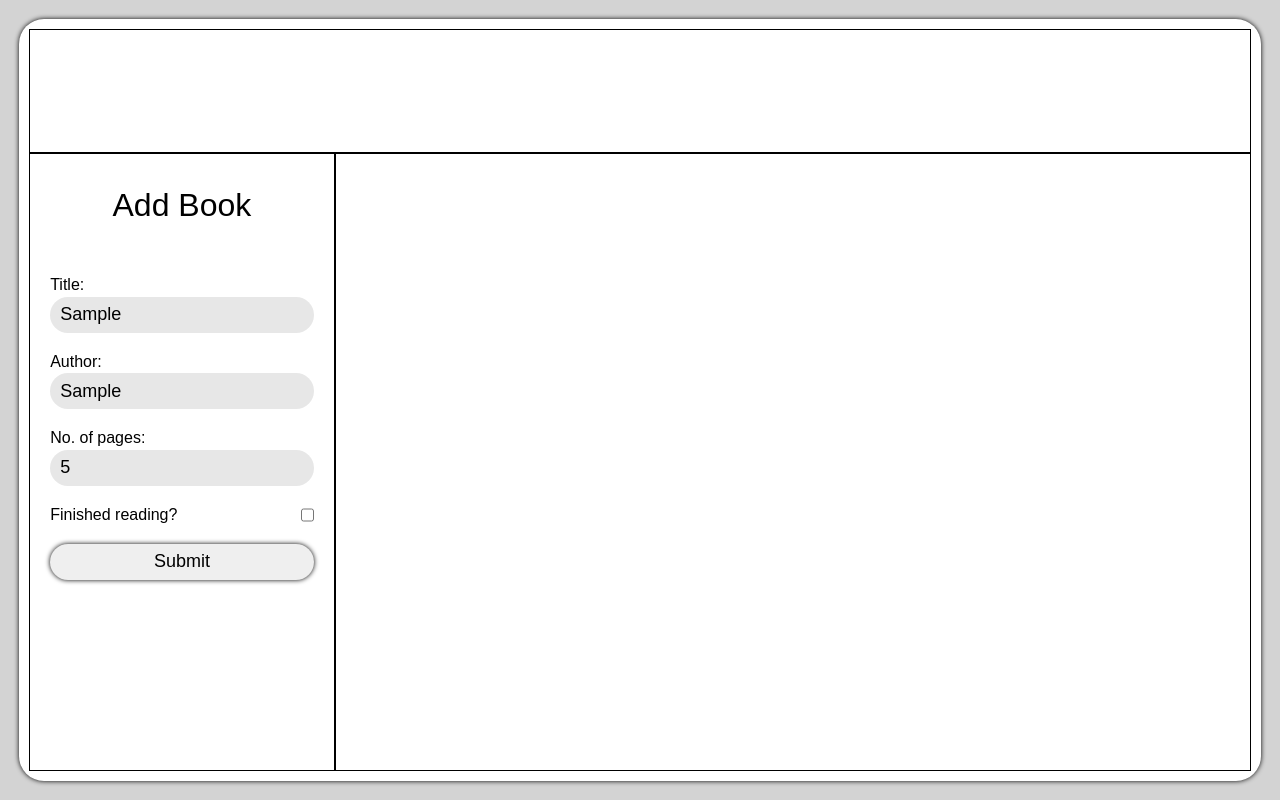
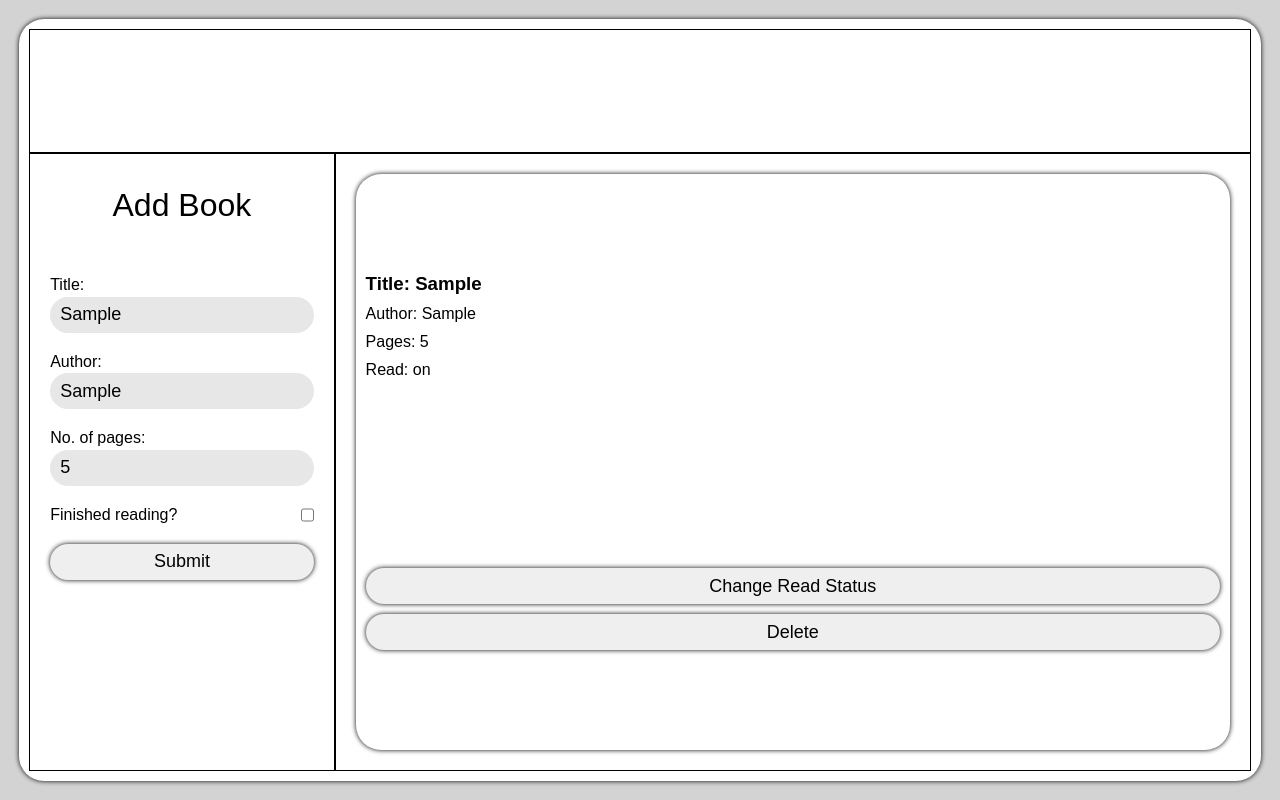
Before and after one commit to wongyhung/project-library, a plain HTML site: page index.html in a window 1280 px wide. Both pictures are taken after typing "Sample", "Sample", "5" into the empty fields and a click on the button "Submit". Drawn offline with Linux system fonts and the light colour scheme.

Commit message:
Fix bookshelf positioning

```diff
--- a/index.html
+++ b/index.html
@@ -34,7 +34,7 @@
                     <input type="checkbox" id="readStatus">
                 </div>
 
-                <button type="submitButton" id="submitBook">Submit</button>
+                <button type="submit" id="submitButton">Submit</button>
             </div>
         </div>
         <div class="bookshelf">
--- a/javascript.js
+++ b/javascript.js
@@ -22,6 +22,11 @@ function displayBooks() {
         bookCard.classList.add("book-card");
         bookCard.dataset.id = book.id;
 
+        const infoContainer = document.createElement("div");
+        infoContainer.classList.add("infoContainer");
+
+        bookCard.appendChild(infoContainer);
+
         const title = document.createElement("h3");
         title.textContent = `Title: ${book.title}`;
 
@@ -34,10 +39,13 @@ function displayBooks() {
         const readStatus = document.createElement("p");
         readStatus.textContent = `Read: ${book.readStatus}`;
 
-        bookCard.appendChild(title);
-        bookCard.appendChild(author);
-        bookCard.appendChild(pages);
-        bookCard.appendChild(readStatus);
+        infoContainer.appendChild(title);
+        infoContainer.appendChild(author);
+        infoContainer.appendChild(pages);
+        infoContainer.appendChild(readStatus);
+
+        const buttonContainer = document.createElement("div");
+        buttonContainer.classList.add("buttonContainer");
 
         const removeButton = document.createElement("button");
         removeButton.textContent = "Delete";
@@ -55,9 +63,11 @@ function displayBooks() {
             displayBooks();
         });
 
-        bookCard.appendChild(readStatusButton);
+        bookCard.appendChild(buttonContainer);
 
-        bookCard.appendChild(removeButton);
+        buttonContainer.appendChild(readStatusButton);
+
+        buttonContainer.appendChild(removeButton);
 
         bookshelf.appendChild(bookCard);
     });
--- a/style.css
+++ b/style.css
@@ -46,6 +46,32 @@ body {
 .bookshelf {
     grid-column: 2;
     grid-row: 2 / 3;
+    display: grid;
+    padding: 20px;
+    gap: 20px;
+    overflow: scroll;
+}
+
+.book-card {
+    border-radius: 25px;
+    box-shadow: 0px 0px 5px 0px black;
+    padding: 10px;
+    display: flex;
+    flex-direction: column;
+    justify-content: space-around;
+    gap: 10px;
+}
+
+.infoContainer {
+    display: flex;
+    flex-direction: column;
+    gap: 10px;
+}
+
+.buttonContainer {
+    display: flex;
+    flex-direction: column;
+    gap: 10px;
 }
 
 .addBook p {
```
